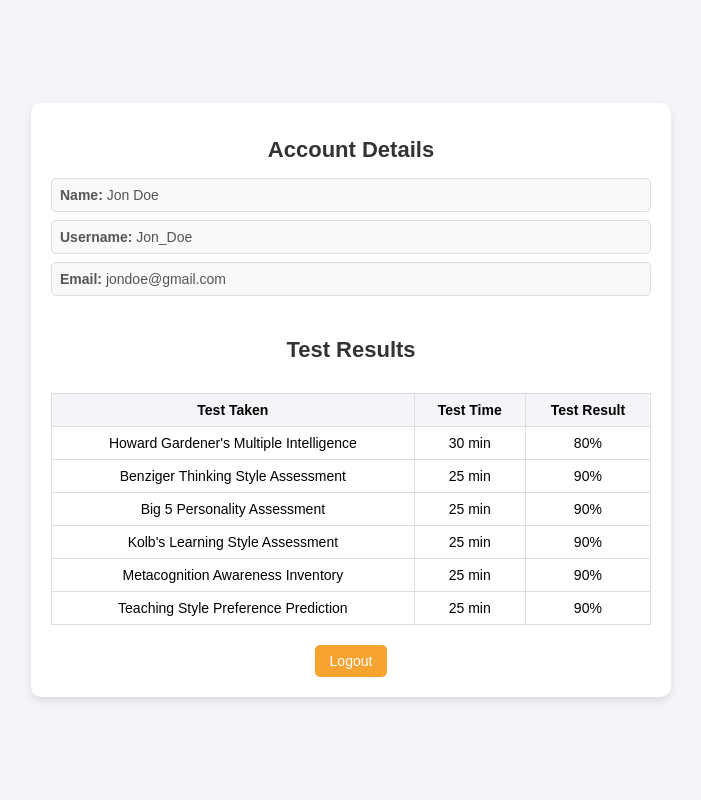
After one commit to pravallika-nunna/smart-path, a Flask app: template templates/profile.html in a window 1280 px wide. The commit adds this page. Shown: the whole page, without its empty margins (289-990 px from the left). Run offline with Flask 3, Linux system fonts and the light colour scheme; the template is opened without the code that fills it, so the values that code supplies are empty.

Commit message:
description for metacognition quiz & addition of profile page

```diff
--- a/app.py
+++ b/app.py
@@ -1,10 +1,14 @@
+from datetime import timedelta
 from flask import Flask, request, jsonify, render_template, redirect, url_for, flash
 from werkzeug.security import generate_password_hash, check_password_hash
 import pymysql  # Importing PyMySQL
 from flask import session
-
+import os
+ # Generates a secure random secret key
 app = Flask(__name__)
-app.secret_key = 'your_secret_key'
+app.config['PERMANENT_SESSION_LIFETIME'] = timedelta(minutes=30)  # Set session timeout
+#app.secret_key = 'your_secret_key'  # Ensure the secret key is set for session handling
+app.secret_key = os.urandom(24)
 
 # Establish the MySQL connection using pymysql
 connection = pymysql.connect(
@@ -52,7 +56,6 @@ def signup():
     # Render the signup page if GET request
     return render_template('login_signup_page.html', page='signup')
 
-# Login route
 @app.route('/login', methods=['GET', 'POST'])
 def login():
     if request.method == 'POST':
@@ -61,15 +64,15 @@ def login():
 
         try:
             with connection.cursor() as cursor:
-                # Fetch user data from the database
                 sql = "SELECT password_hash FROM Users WHERE email = %s"
                 cursor.execute(sql, (email,))
                 result = cursor.fetchone()
 
                 if result and check_password_hash(result[0], password):
-                    session['user_email'] = email  # Set session data
+                    session['user_email'] = email
+                    session.permanent = True  # Ensure the session is permanent
                     flash("Login successful!")
-                    return redirect(url_for('index'))  # Redirect to the index page after successful login
+                    return redirect(url_for('index'))  # Redirect after successful login
                 else:
                     flash("Invalid email or password.")
                     return redirect(url_for('login'))
@@ -77,35 +80,62 @@ def login():
             flash(f"An error occurred: {e}")
             return redirect(url_for('login'))
 
-    # Render the login page if GET request
     return render_template('login_signup_page.html', page='login')
+
 
 @app.route('/')
 def index():
+    # Check if the user is logged in
+    is_logged_in = 'user_email' in session
+    return render_template('index.html', is_logged_in=is_logged_in)
+
+
+@app.route('/forms')
+def forms():
+    print("Session:", session)
+    # Check if the user is logged in
     if 'user_email' in session:
-        # Render the index.html page when the user is logged in
-        return render_template('index.html')  # Serve index page template
+        return render_template('forms.html', page="forms", is_logged_in=True)
     else:
-        flash("Please log in to view the homepage.")
-        return redirect(url_for('login'))  # Redirect to login if not logged in
+        flash("Please log in to attempt the quiz.")
+        return redirect(url_for('login'))
+
+
+@app.route('/dashboard')
+def dashboard():
+    # Check if the user is logged in
+    if 'user_email' in session:
+        return render_template('dashboard.html', is_logged_in=True)
+    else:
+        flash("Please log in to access the dashboard.")
+        return redirect(url_for('login'))
+
+
+@app.route('/about')
+def about():
+    # Pass login status to the about page
+    is_logged_in = 'user_email' in session
+    return render_template('about.html', is_logged_in=is_logged_in)
 
 @app.route('/logout')
 def logout():
     session.pop('user_email', None)  # Remove user_email from session to log out
     flash("You have been logged out.")
-    return redirect(url_for('login'))  # Redirect to login after logout
+    return redirect(url_for('index'))  # Redirect to login after logout
 
-@app.route('/about')
-def about():
-    return render_template('about.html')  # Serve your about page template
-
-@app.route('/forms')
-def forms():
-    return render_template('forms.html', page = "forms")
+@app.route('/submit-results', methods=['POST'])
+def submit_results():
+    global quiz_results
+    quiz_results = request.get_json()  # Retrieve JSON data from the request
+    print("Received Results:", quiz_results)  # Debugging log
+    return '', 200  # Return an HTTP 200 status
 
 @app.route('/results')
 def results():
-    return render_template('results.html')
+    global quiz_results
+    if not quiz_results:
+        return "No results to display", 400  # Handle cases with no results
+    return render_template('results.html', results=quiz_results)
 
 @app.route('/questions.json')
 def serve_questions():
@@ -113,13 +143,7 @@ def serve_questions():
         data = f.read()
     return data
 
-@app.route('/dashboard')
-def dashboard():
-    if 'user_email' in session:
-        return render_template('dashboard.html')  # Render the dashboard page
-    else:
-        flash("Please log in to access the dashboard.")
-        return redirect(url_for('login'))  # Redirect to login if not logged in
+
 
 if __name__ == '__main__':
     app.run(debug=True)
--- a/templates/login_signup_page.html
+++ b/templates/login_signup_page.html
@@ -1,15 +1,15 @@
 <!DOCTYPE html>
 <html lang="en">
 <head>
-    <meta charset="UTF-8">
     <link rel="preconnect" href="https://fonts.googleapis.com">
     <link rel="preconnect" href="https://fonts.gstatic.com" crossorigin>
-    <link href="https://fonts.googleapis.com/css2?family=Teko&display=swap" rel="stylesheet">
+    <link href="https://fonts.googleapis.com/css2?family=Playfair+Display:ital,wght@0,400..900;1,400..900&family=Poppins:ital,wght@0,100;0,200;0,300;0,400;0,500;0,600;0,700;0,800;0,900;1,100;1,200;1,300;1,400;1,500;1,600;1,700;1,800;1,900&display=swap" rel="stylesheet">
+    <meta name="viewport" content="width=device-width, initial-scale=1.0">
     <meta name="viewport" content="width=device-width, initial-scale=1.0">
     <title>Login & Sign Up</title>
     <style>
         body {
-            font-family: 'Teko', sans-serif;
+            font-family: "Playfair Display", serif;
             display: flex;
             justify-content: center;
             align-items: center;
--- /dev/null
+++ b/templates/profile.html
@@ -0,0 +1,148 @@
+<!DOCTYPE html>
+<html lang="en">
+<head>
+    <meta charset="UTF-8">
+    <meta name="viewport" content="width=device-width, initial-scale=1.0">
+    <title>Profile</title>
+    <style>
+        body {
+            font-family: Arial, sans-serif;
+            background-color: #f4f4f9;
+            margin: 0;
+            padding: 0;
+            display: flex;
+            justify-content: center;
+            align-items: center;
+            min-height: 100vh;
+        }
+        .container {
+            background: #ffffff;
+            padding: 20px;
+            border-radius: 10px;
+            box-shadow: 0 4px 8px rgba(0, 0, 0, 0.1);
+            width: 600px;  /* Reduced container width */
+            display: flex;
+            flex-direction: column;
+            justify-content: space-between;
+            height: 100%;
+        }
+        h1, h2 {
+            color: #333333;
+            text-align: center;
+            margin-bottom: 15px;  /* Reduced margin */
+            font-size: 22px;  /* Reduced font size */
+        }
+        .details {
+            margin-bottom: 15px;  /* Reduced margin */
+        }
+        .detail-box {
+            background-color: #f9f9f9;
+            border: 1px solid #dddddd;
+            border-radius: 5px;
+            padding: 8px;  /* Reduced padding */
+            margin-bottom: 8px;  /* Reduced margin */
+            display: flex;
+            justify-content: space-between;
+            align-items: center;
+            font-size: 14px;  /* Reduced font size */
+            color: #555555;
+        }
+        .detail-box span {
+            font-weight: bold;
+            color: #333333;
+        }
+        table {
+            width: 100%;
+            border-collapse: collapse;
+            margin-top: 15px;  /* Reduced margin */
+        }
+        table, th, td {
+            border: 1px solid #dddddd;
+        }
+        th, td {
+            padding: 8px;  /* Reduced padding */
+            text-align: center;
+            font-size: 14px;  /* Reduced font size */
+        }
+        th {
+            background-color: #f4f4f9;
+        }
+        .logout-btn {
+            background-color: rgba(244, 142, 0, 0.807);
+            color: white;
+            padding: 8px 15px;  /* Reduced padding */
+            border: none;
+            border-radius: 5px;
+            cursor: pointer;
+            font-size: 14px;  /* Reduced font size */
+            margin-top: 20px;
+            align-self: center;
+        }
+        .logout-btn:hover {
+            background-color: rgba(244, 142, 0, 0.807);
+        }
+    </style>
+</head>
+<body>
+    <div class="container">
+        <h1>Account Details</h1>
+        <div class="details">
+            <div class="detail-box">
+                <label><b>Name:</b> Jon Doe</label>
+            </div>
+            <div class="detail-box">
+                <label><b>Username:</b> Jon_Doe</label>
+            </div>
+            <div class="detail-box">
+                <label><b>Email:</b> jondoe@gmail.com</label>
+            </div>
+        </div>
+
+        <h2>Test Results</h2>
+        <table>
+            <thead>
+                <tr>
+                    <th>Test Taken</th>
+                    <th>Test Time</th>
+                    <th>Test Result</th>
+                </tr>
+            </thead>
+            <tbody>
+                <tr>
+                    <td>Howard Gardener's Multiple Intelligence</td>
+                    <td>30 min</td>
+                    <td>80%</td>
+                </tr>
+                <tr>
+                    <td>Benziger Thinking Style Assessment</td>
+                    <td>25 min</td>
+                    <td>90%</td>
+                </tr>
+                <tr>
+                    <td>Big 5 Personality Assessment</td>
+                    <td>25 min</td>
+                    <td>90%</td>
+                </tr>
+                <tr>
+                    <td>Kolb's Learning Style Assessment</td>
+                    <td>25 min</td>
+                    <td>90%</td>
+                </tr>
+                <tr>
+                    <td>Metacognition Awareness Inventory</td>
+                    <td>25 min</td>
+                    <td>90%</td>
+                </tr>
+                <tr>
+                    <td>Teaching Style Preference Prediction</td>
+                    <td>25 min</td>
+                    <td>90%</td>
+                </tr>
+            </tbody>
+        </table>
+
+        <!-- Logout Button -->
+        <button class="logout-btn" onclick="window.location.href='index.html';">Logout</button>
+    </div>
+</body>
+</html>
```
Also changed, not shown: static/forms.js (+30 -6 lines), static/results.js (+91 -3 lines), templates/forms.html (+29 -1 lines), templates/index.html (+24 -4 lines), templates/results.html (+18 -1 lines).
